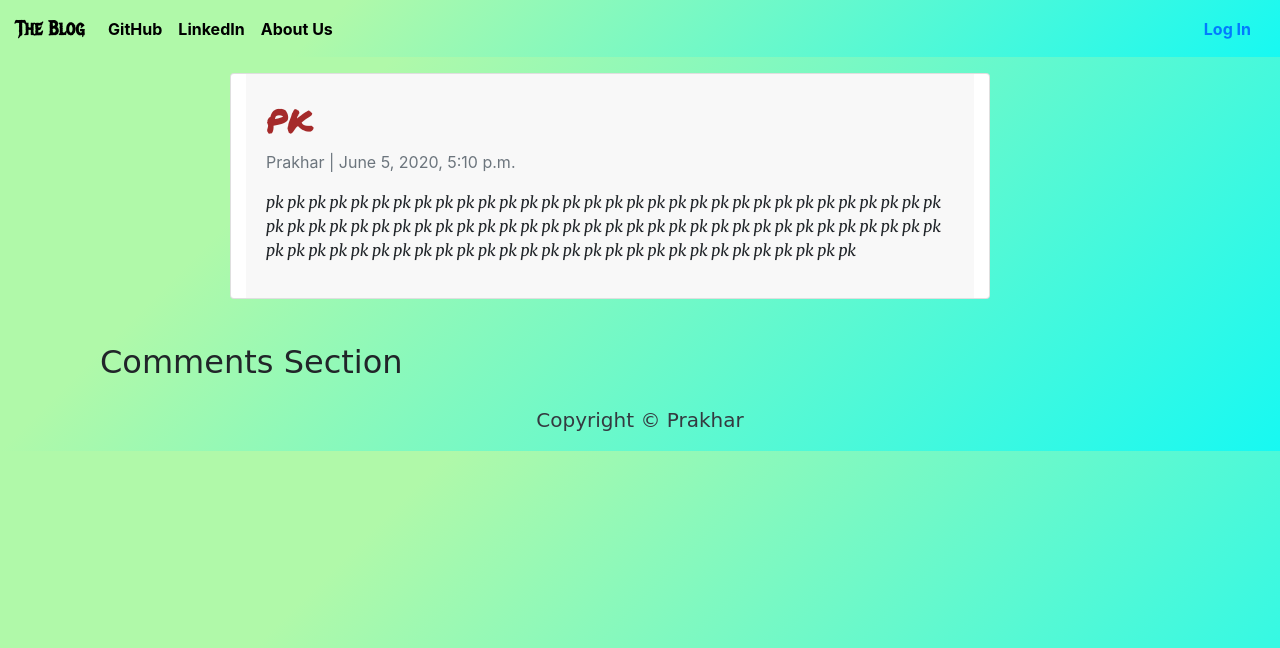
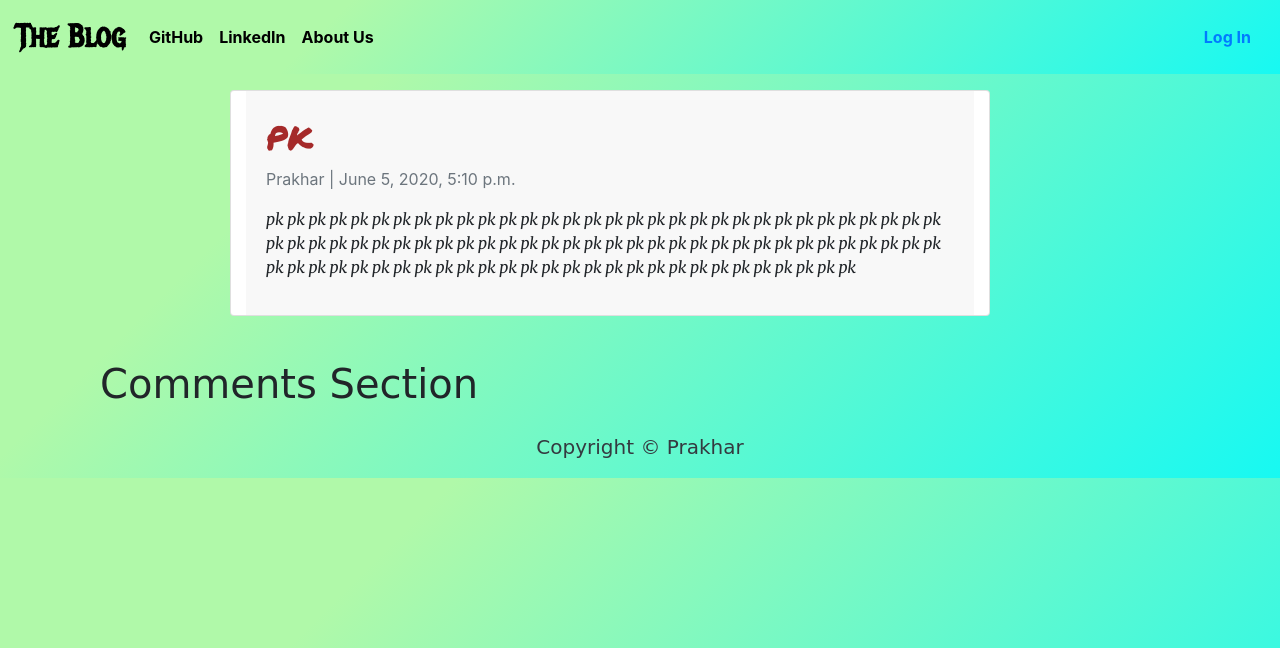
Before and after one commit to Prakhar0047/Blog_Project, a Django app: a page that uses myBlog_Project/basic_app/templates/basic_app/base.html in a window 1280 px wide. Shown: the top 648 px of the page. Run offline with Django 3.2, Linux system fonts and the light colour scheme; data comes from the database, SQL or seed files in the repository; some libraries are stand-ins or nearby versions.

Commit message:
Blog Project

```diff
--- a/myBlog_Project/basic_app/templates/basic_app/base.html
+++ b/myBlog_Project/basic_app/templates/basic_app/base.html
@@ -47,6 +47,7 @@
     }
 
     .title{
+      font-size: xx-large;
       font-family: 'Metal Mania', cursive;
     }
 
@@ -85,8 +86,12 @@
 
     .comment_section{
       font-family: 'Pacifico', cursive;
+      font-size: 20px;
+      margin-top: 20px;
+    }
+
+    .comment-heading{
       font-size:40px;
-      margin-top: 20px;
     }
 
     .rainbow{
@@ -100,6 +105,7 @@
       font-family: 'Pacifico', cursive;
       font-size: 20px;
     }
+
   </style>
   <nav class="navbar navbar-expand-lg navbar-light bg-light">
     <a class="navbar-brand" href="{% url 'home' %}"> <b class="blod_left title">The Blog</b> </a>
```
